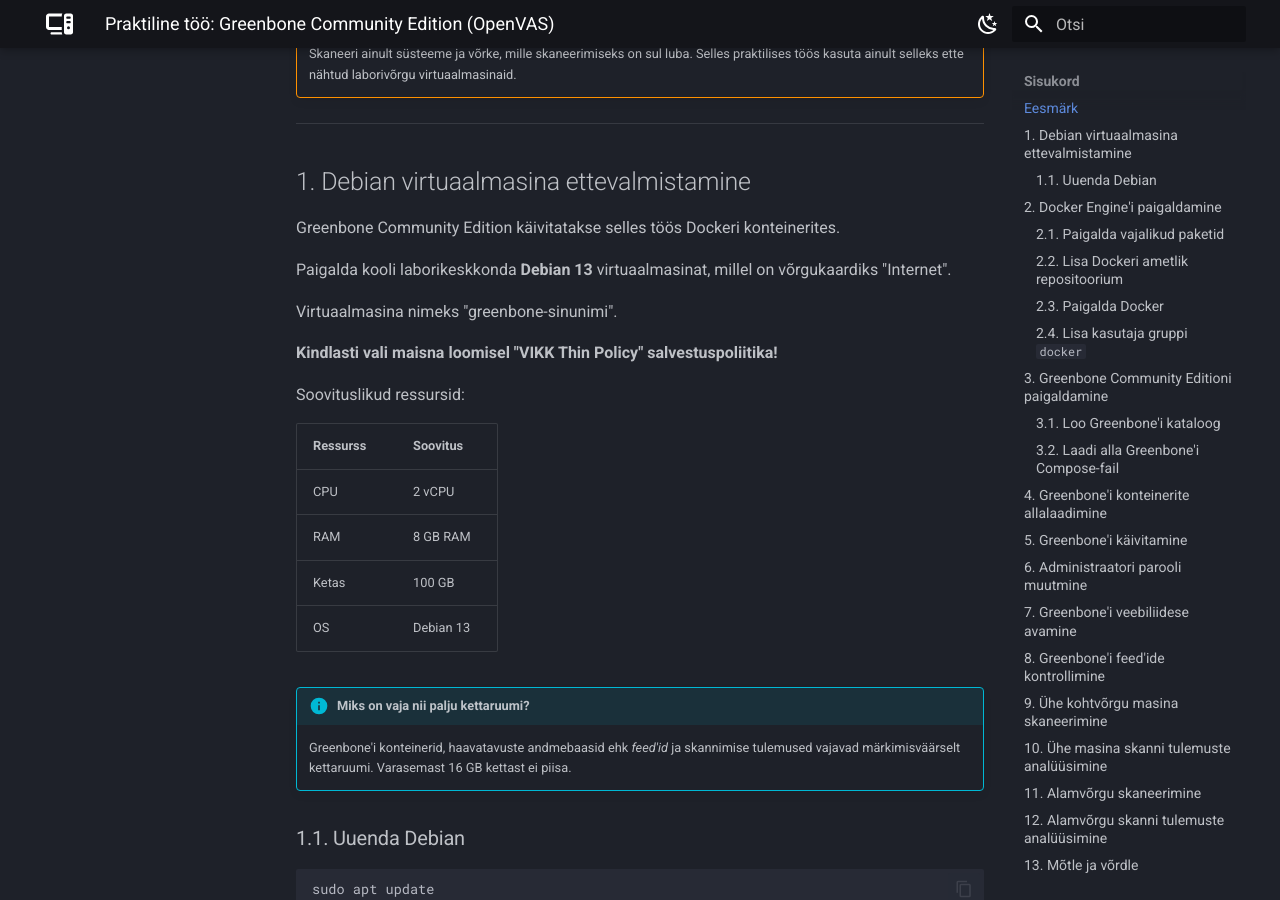
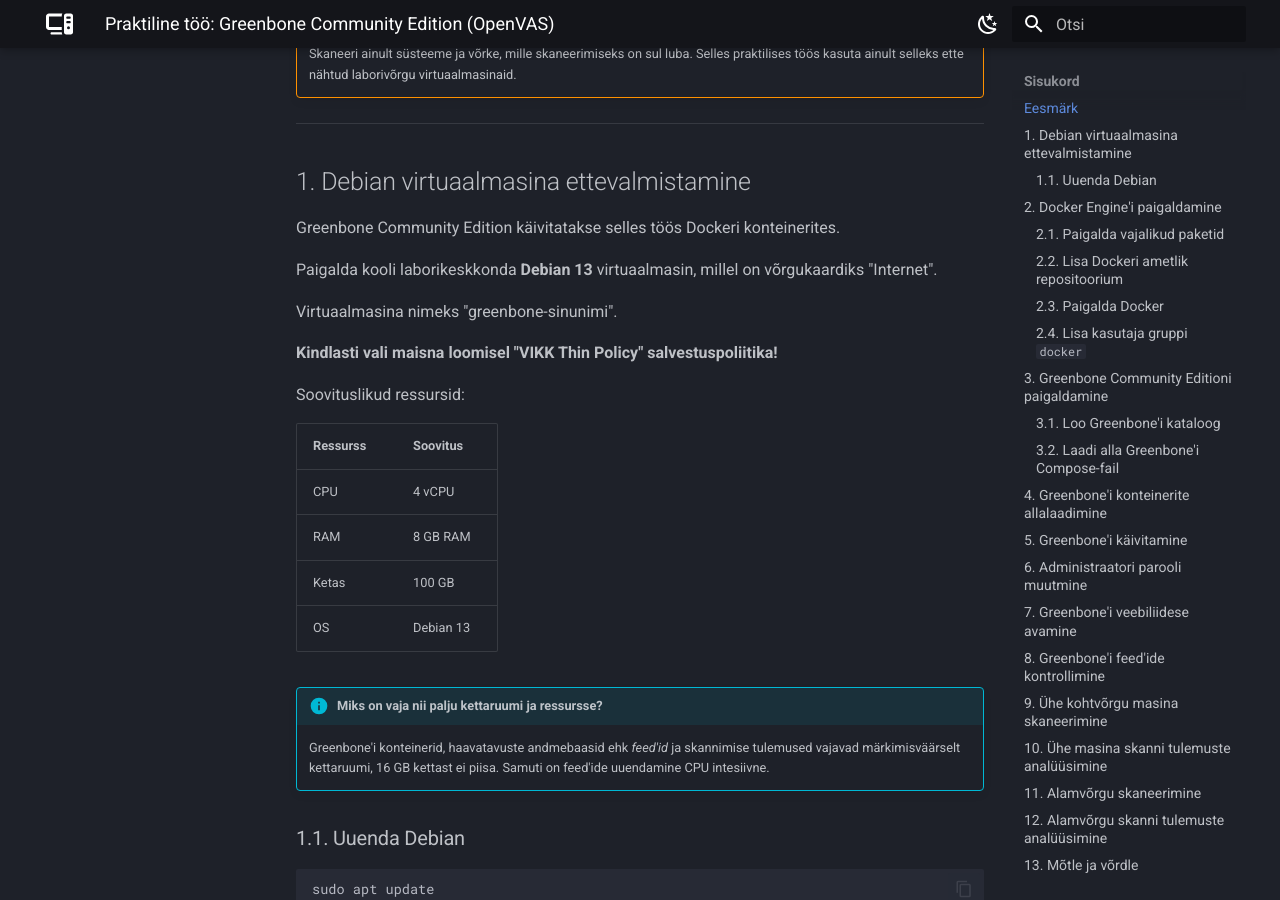
Before and after one commit to priitpaap/priitpaap.github.io, an MkDocs documentation site: the page built from docs/mitmesugust/greenbone.md, in a window 1280 px wide and 900 px high, scrolled down 674 px. Built offline with MkDocs 1.6.1 and Material for MkDocs 9.7.7, drawn with Linux system fonts in a browser that asks for light colours.

Commit message:
Uuendatud greenbone.md

```diff
--- a/docs/mitmesugust/greenbone.md
+++ b/docs/mitmesugust/greenbone.md
@@ -25,8 +25,7 @@
 Greenbone Community Edition käivitatakse selles töös Dockeri
 konteinerites.
 
-Paigalda kooli laborikeskkonda **Debian 13** virtuaalmasinat,
-millel on võrgukaardiks "Internet".
+Paigalda kooli laborikeskkonda **Debian 13** virtuaalmasin, millel on võrgukaardiks "Internet".
 
 Virtuaalmasina nimeks "greenbone-sinunimi".
 
@@ -36,15 +35,15 @@
 
 | Ressurss | Soovitus |
 | --- | --- |
-|  CPU |  2 vCPU |
+|  CPU |  4 vCPU |
 |  RAM |  8 GB RAM |
 |  Ketas |  100 GB |
 |  OS |  Debian 13 |
 
-!!! info "Miks on vaja nii palju kettaruumi?"
+!!! info "Miks on vaja nii palju kettaruumi ja ressursse?"
     Greenbone'i konteinerid,
     haavatavuste andmebaasid ehk *feed'id* ja skannimise tulemused vajavad
-    märkimisväärselt kettaruumi. Varasemast 16 GB kettast ei piisa.
+    märkimisväärselt kettaruumi, 16 GB kettast ei piisa. Samuti on feed'ide uuendamine CPU intesiivne.
 
 ### 1.1. Uuenda Debian
 
```
